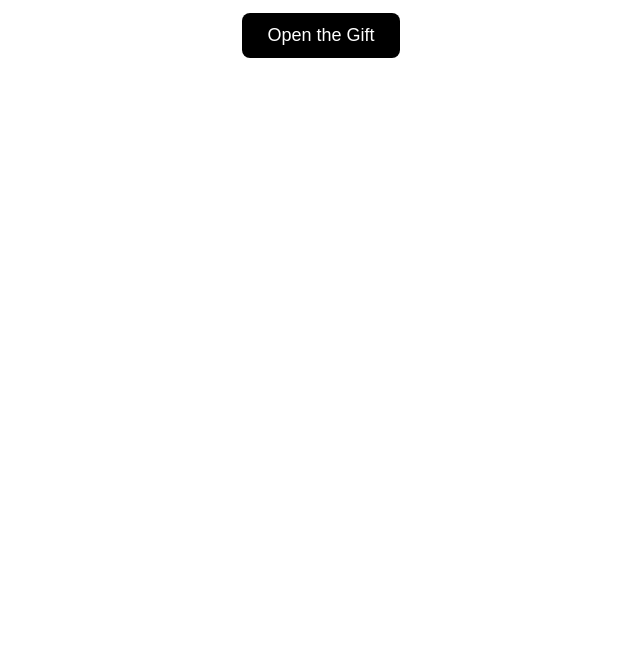
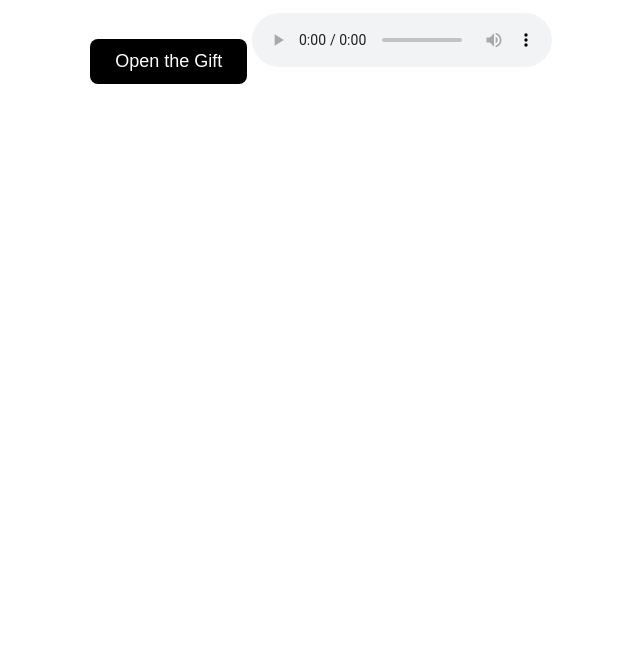
Before and after one commit to vivekkumar1435/love, a plain HTML site: page index.html in a window 1280 px wide. Shown: the part 141-800 px from the top of the page, without its empty margins (319-959 px from the left). Drawn offline with Linux system fonts and the light colour scheme.

Commit message:
update song

```diff
--- a/index.html
+++ b/index.html
@@ -43,7 +43,7 @@
     <h1 class="big-msg" id="loveMessage">
         I <span class="red">Love</span> You ❤️ Rani <img src="./img.jpg" alt="Love image">
     </h1>
-    <audio autoplay loop hidden>
+    <audio autoplay loop controls>
   <source src="./song.mp3" type="audio/mpeg">
 </audio>
 
```
